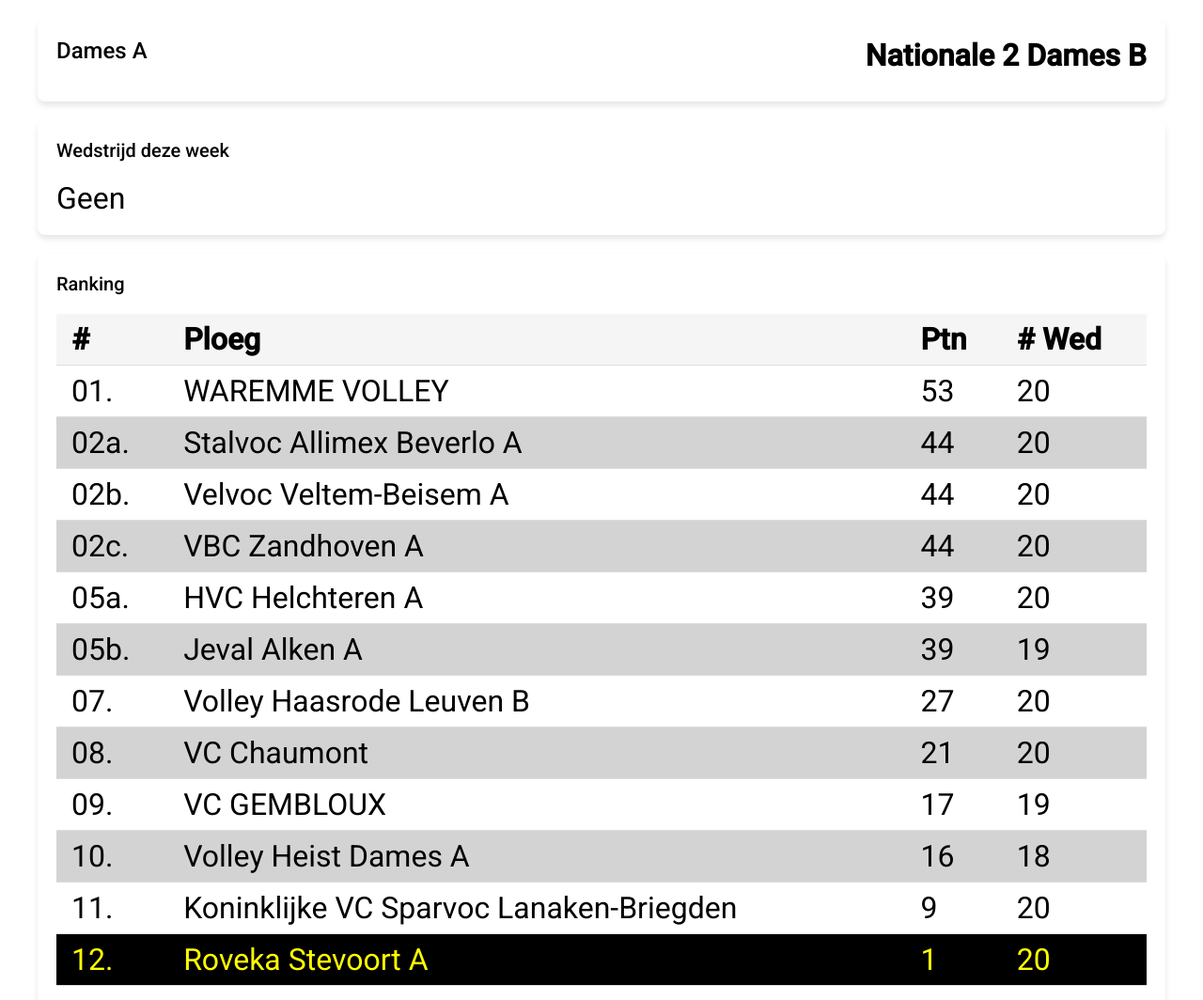
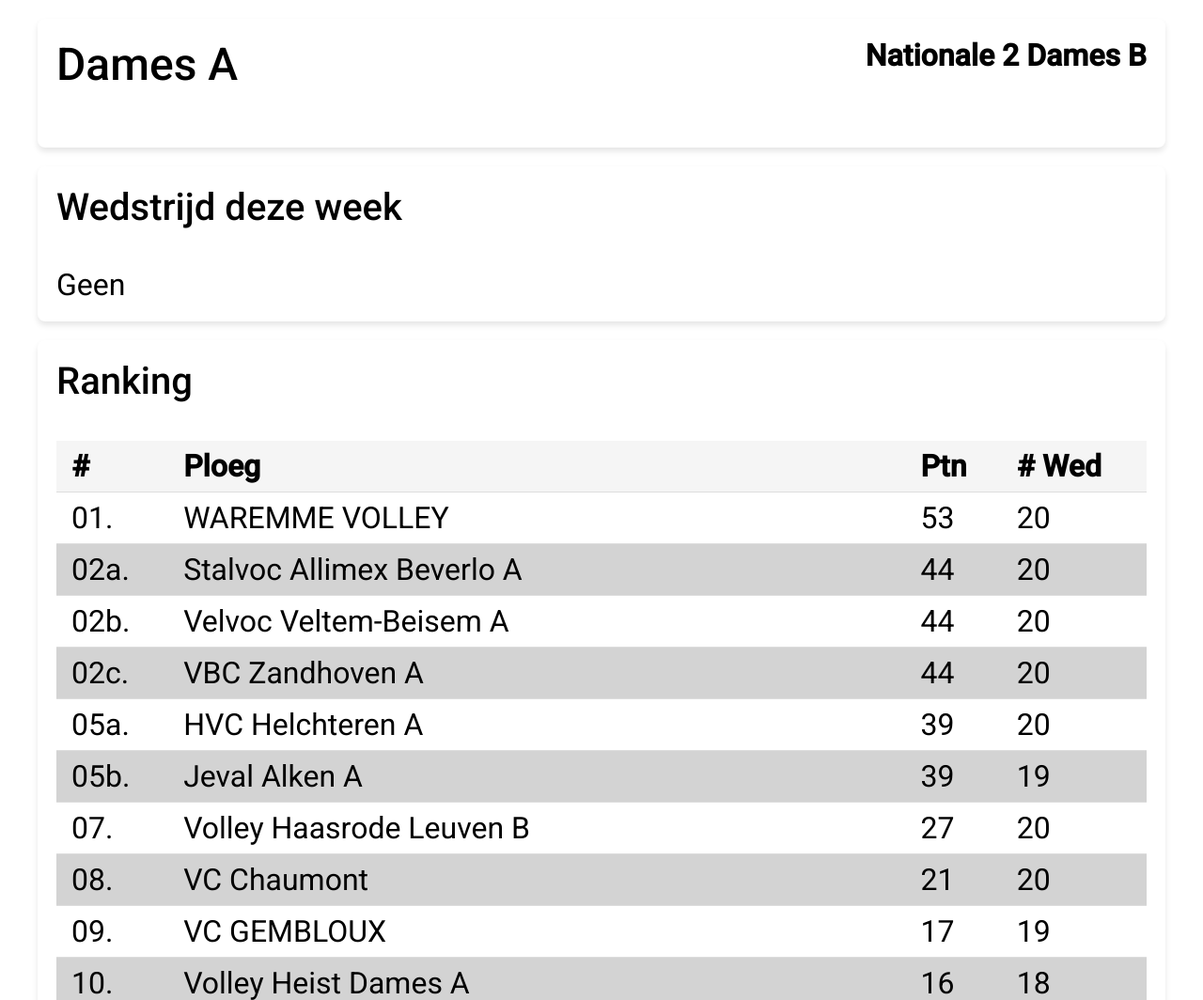
Before and after one commit to peterdouce/volley-ranking, a plain HTML site: page material/index.html in a window 1280 px wide. Shown: the top 1064 px of the page at 94% size. Drawn offline with Linux system fonts and the light colour scheme.

Commit message:
Update styles.css

```diff
--- a/material/styles.css
+++ b/material/styles.css
@@ -21,13 +21,13 @@ body {
 
 .card h2 {
     margin-top: 0;
-    font-size: 24px;
+    font-size: 48px;
     font-weight: 500;
 }
 
 .card h3 {
     margin-top: 0;
-    font-size: 20px;
+    font-size: 40px;
     font-weight: 500;
 }
 
@@ -62,7 +62,7 @@ body {
     display: block;
     margin-left: auto;
     margin-right: auto;
-    height: 480px;
+    height: 640px;
 }
 
 .team-info {
```
